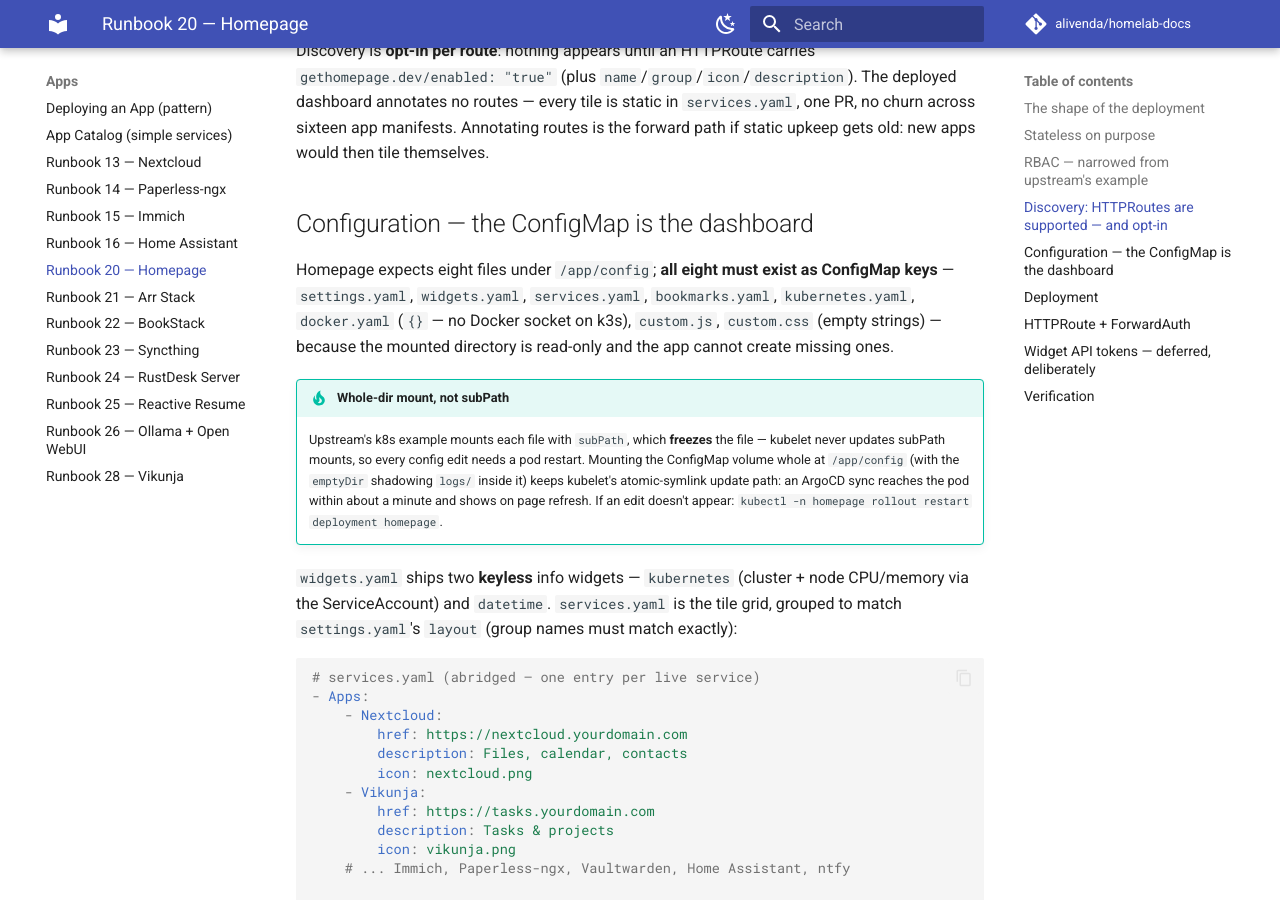
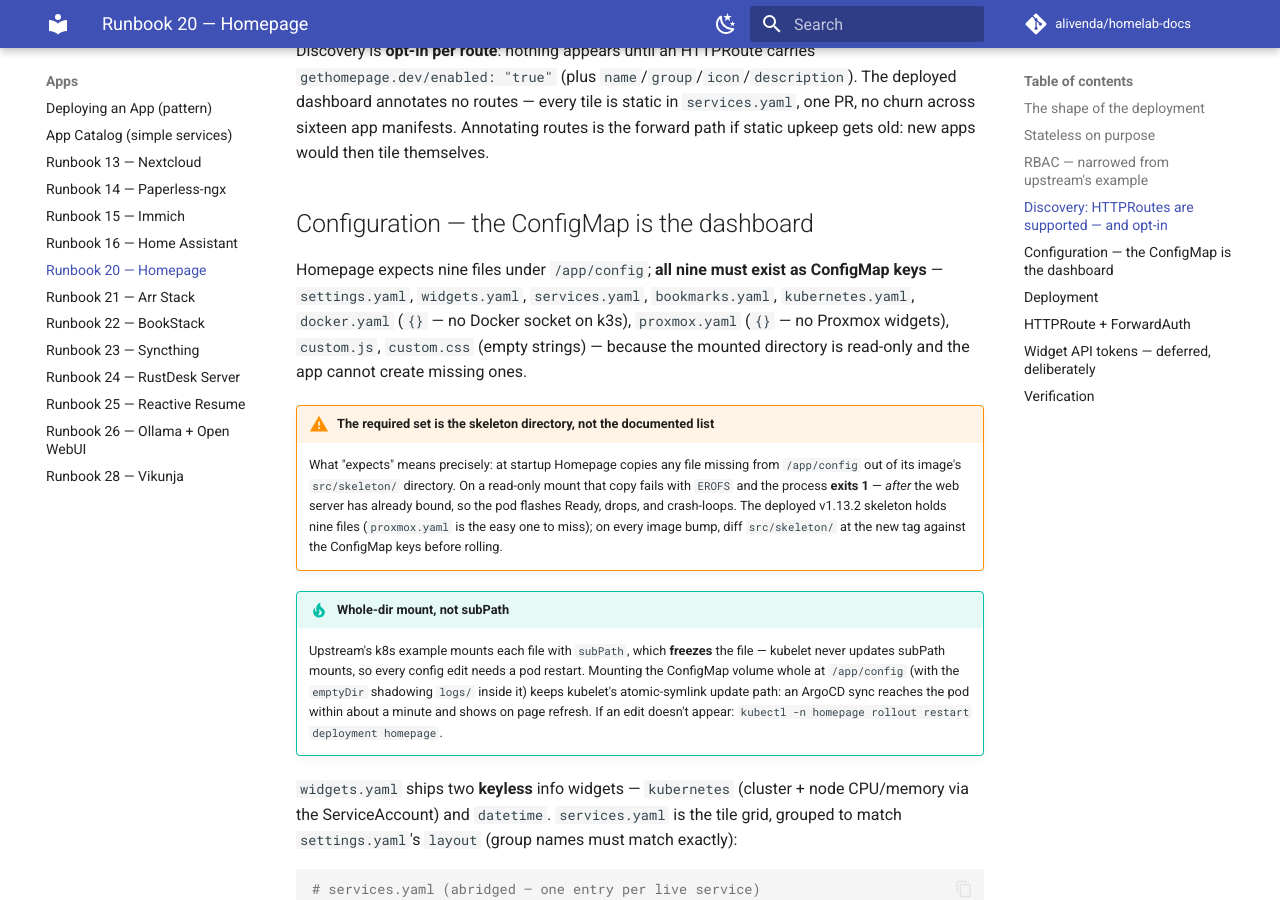
Before and after one commit to alivenda/homelab-docs, an MkDocs documentation site: the page built from docs/20-homepage.md, in a window 1280 px wide and 900 px high, scrolled down 2605 px. Built offline with MkDocs 1.6.1 and Material for MkDocs 9.7.7, drawn with Linux system fonts in a browser that asks for light colours; comment, search, counter and statistics services are not loaded; some of the changed text lies outside the part shown.

Commit message:
R20: nine skeleton files, not eight — proxmox.yaml is required
The required config set is the image's src/skeleton/ directory; a missing
file makes startup copy the skeleton onto the read-only mount, fail with
EROFS, and crash-loop after the server has bound. Document the ninth file
and the diff-the-skeleton-on-bump check.

````diff
--- a/docs/20-homepage.md
+++ b/docs/20-homepage.md
@@ -23,7 +23,7 @@ Homepage follows the [deploy pattern](apps-deploy-pattern.md) in **raw-manifests
 ```text
 apps/homepage/manifests/
 ├── rbac.yaml         # ServiceAccount + ClusterRole + binding (read-only, narrowed)
-├── configmap.yaml    # the entire dashboard — all eight config files
+├── configmap.yaml    # the entire dashboard — all nine config files
 ├── deployment.yaml   # pinned tag, stateless, no node pin
 ├── service.yaml      # 3000 (http)
 ├── middleware.yaml   # Authelia ForwardAuth (namespace-local copy)
@@ -34,7 +34,7 @@ apps/homepage/manifests/
 
 Homepage's configuration is YAML — it belongs in git, not on a volume. There is **no PVC**:
 
-- All eight config files ride in the ConfigMap.
+- All nine config files ride in the ConfigMap.
 - The only path the image insists on writing (`/app/config/logs`) is an `emptyDir`.
 - Secrets, when widget tokens eventually land, ride a `SealedSecret` as `HOMEPAGE_VAR_*` env — never values in the ConfigMap.
 
@@ -87,7 +87,10 @@ Discovery is **opt-in per route**: nothing appears until an HTTPRoute carries `g
 
 ## Configuration — the ConfigMap is the dashboard
 
-Homepage expects eight files under `/app/config`; **all eight must exist as ConfigMap keys** — `settings.yaml`, `widgets.yaml`, `services.yaml`, `bookmarks.yaml`, `kubernetes.yaml`, `docker.yaml` (`{}` — no Docker socket on k3s), `custom.js`, `custom.css` (empty strings) — because the mounted directory is read-only and the app cannot create missing ones.
+Homepage expects nine files under `/app/config`; **all nine must exist as ConfigMap keys** — `settings.yaml`, `widgets.yaml`, `services.yaml`, `bookmarks.yaml`, `kubernetes.yaml`, `docker.yaml` (`{}` — no Docker socket on k3s), `proxmox.yaml` (`{}` — no Proxmox widgets), `custom.js`, `custom.css` (empty strings) — because the mounted directory is read-only and the app cannot create missing ones.
+
+!!! warning "The required set is the skeleton directory, not the documented list"
+    What "expects" means precisely: at startup Homepage copies any file missing from `/app/config` out of its image's `src/skeleton/` directory. On a read-only mount that copy fails with `EROFS` and the process **exits 1** — *after* the web server has already bound, so the pod flashes Ready, drops, and crash-loops. The deployed v1.13.2 skeleton holds nine files (`proxmox.yaml` is the easy one to miss); on every image bump, diff `src/skeleton/` at the new tag against the ConfigMap keys before rolling.
 
 !!! tip "Whole-dir mount, not subPath"
     Upstream's k8s example mounts each file with `subPath`, which **freezes** the file — kubelet never updates subPath mounts, so every config edit needs a pod restart. Mounting the ConfigMap volume whole at `/app/config` (with the `emptyDir` shadowing `logs/` inside it) keeps kubelet's atomic-symlink update path: an ArgoCD sync reaches the pod within about a minute and shows on page refresh. If an edit doesn't appear: `kubectl -n homepage rollout restart deployment homepage`.
````
